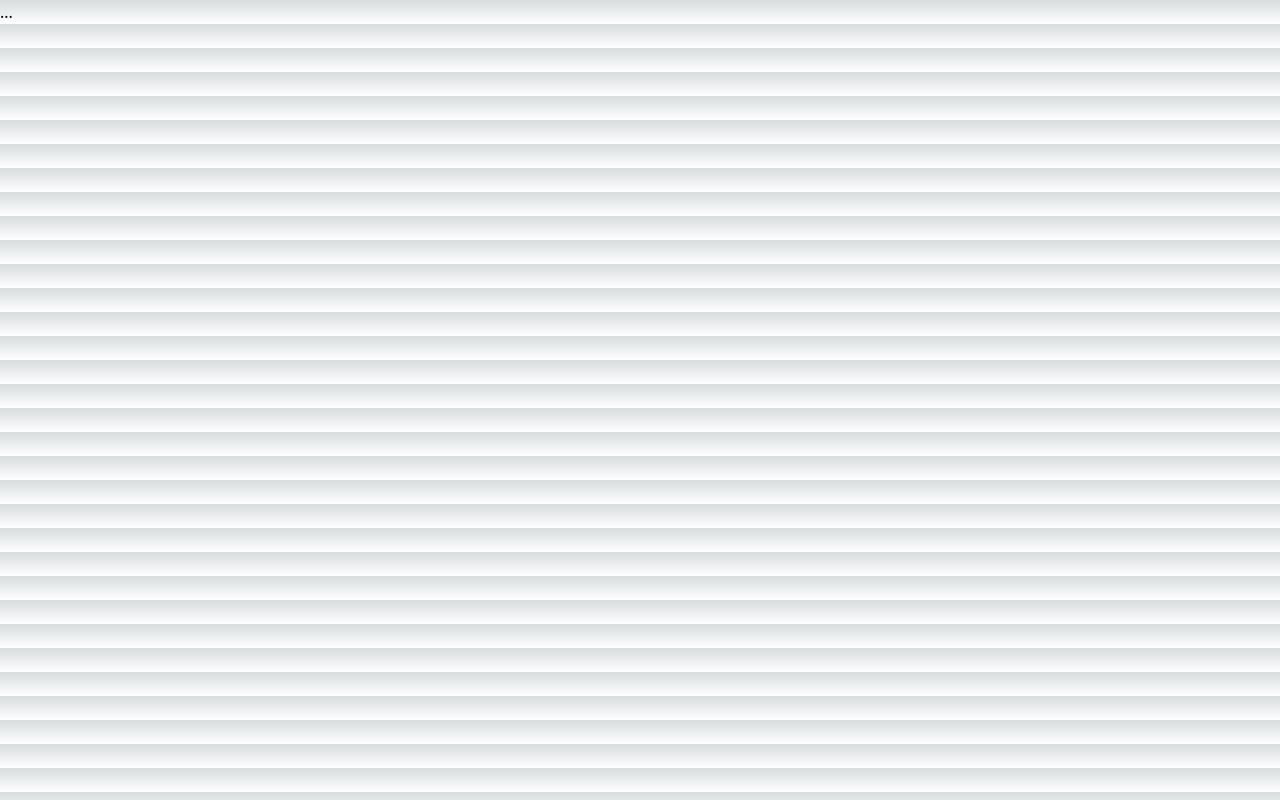
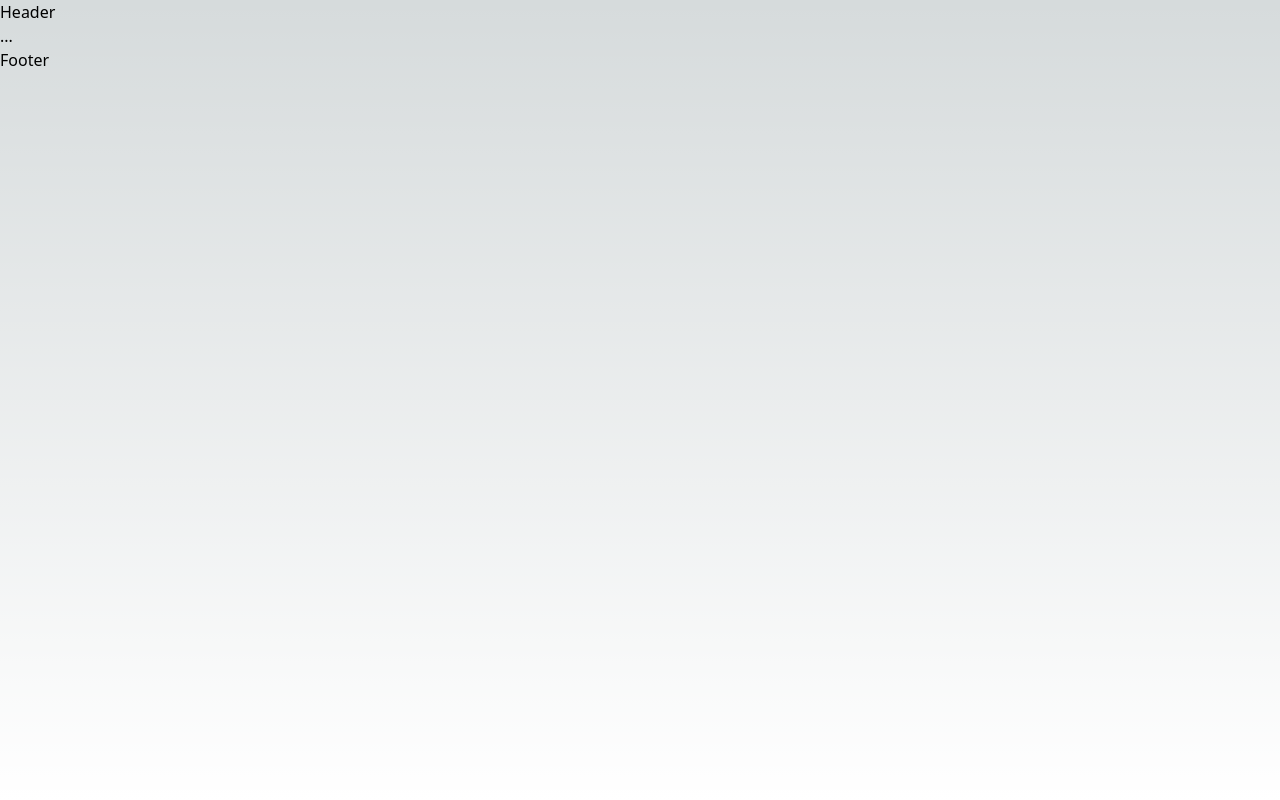
Before and after one commit to antoine-le-calloch/Alc-website, a Next.js app: page / in a window 1280 px wide. Built offline with nearby package versions, Linux system fonts and the light colour scheme.

Commit message:
Call them on the layout.

```diff
--- a/app/layout.tsx
+++ b/app/layout.tsx
@@ -1,5 +1,7 @@
 import type { Metadata } from "next";
 import "./globals.css";
+import { Header, Footer } from "@/components";
+
 export const metadata: Metadata = {
   title: "Website Title",
   description: "This is a website description",
@@ -12,7 +14,11 @@ export default function RootLayout({
 }>) {
   return (
     <html lang="en">
-      <body className="relative">{children}</body>
+      <body className="relative min-h-screen flex flex-col">
+      <Header />
+      {children}
+      <Footer />
+      </body>
     </html>
   );
 }
```
